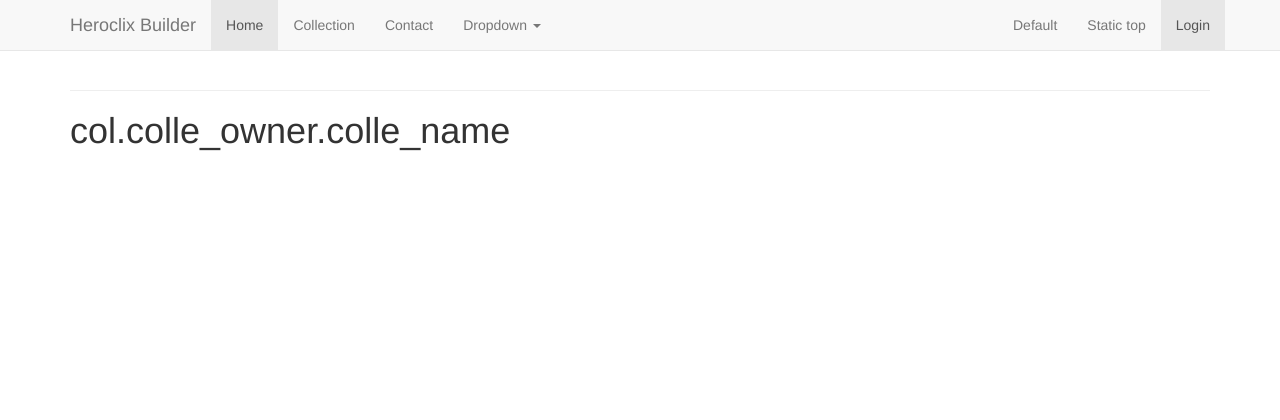
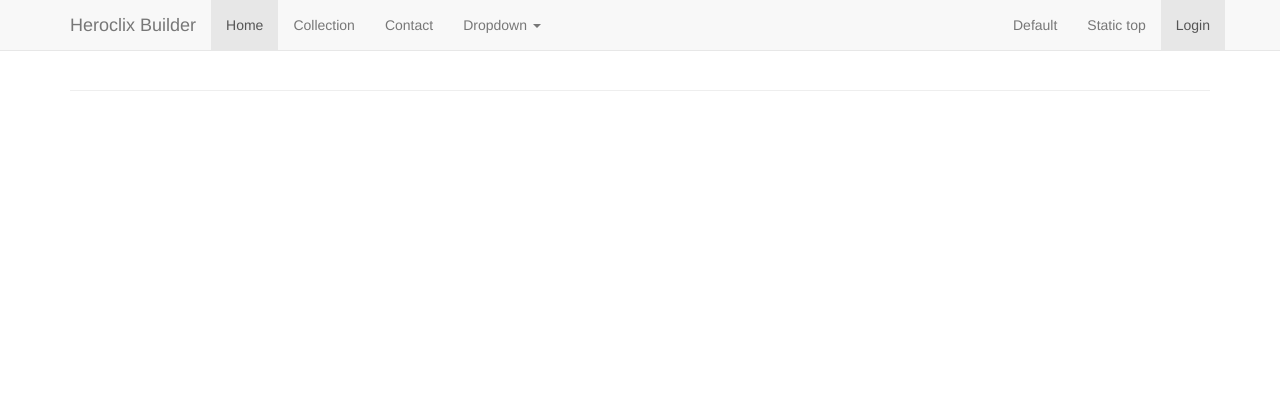
Before and after one commit to P-Castro/hcbuilder, a Flask app: page /col/1 in a window 1280 px wide. Shown: the top 420 px of the page. Run offline with Flask 2, Linux system fonts and the light colour scheme; data that the repository does not hold is empty; some libraries are stand-ins or nearby versions.

Commit message:
listagem de peças

```diff
--- a/app/routes.py
+++ b/app/routes.py
@@ -18,7 +18,9 @@ def collection():
 @app.route('/col/<id>')
 def col(id):
     #col = Pieces.query.filter_by(collection_id = int(id))
-    col = Collection.query.filter_by(id=id)
+    #ncol = Collection.query.get(int(id))
+    col = Pieces.query.filter_by(collection_id=int(id)).all()
+    #return '<h1>{}</h1>'.format(id)
     return render_template('colpieces.html', col=col, title='Collection Pieces')
 
 
--- a/app/templates/collection.html
+++ b/app/templates/collection.html
@@ -1,6 +1,6 @@
 {% extends "layout.html" %}
 {% block content %}
- <h1> Lista de Coleções</h1>
+ <h1> Lista de Coleções </h1>
     <div>
         <ul>
          {% for colle in colle %}
--- a/app/templates/colpieces.html
+++ b/app/templates/colpieces.html
@@ -1,12 +1,11 @@
 {% extends "layout.html" %}
 {% block content %}
- <h1> col.colle_owner.colle_name </h1>
   <div>
       <ul>
         {% for col in col %}
-        <!--  <li style="font-size: 30pt">{{ col.piece_number, col.piece_name }}</a></li> -->
-          <li style="font-size: 30pt">{{ col.colle_owner.piece_number, col.collection.piece_name }}</a></li>
+        <li style="font-size: 30pt">{{ col.piece_number, col.piece_name }}</li>
         {% endfor %}
       </ul>
   </div>
 {% endblock %}
+<!-- col.colle_owner.colle_name-->
```
Lines whose indentation alone changed are shown as unchanged.
